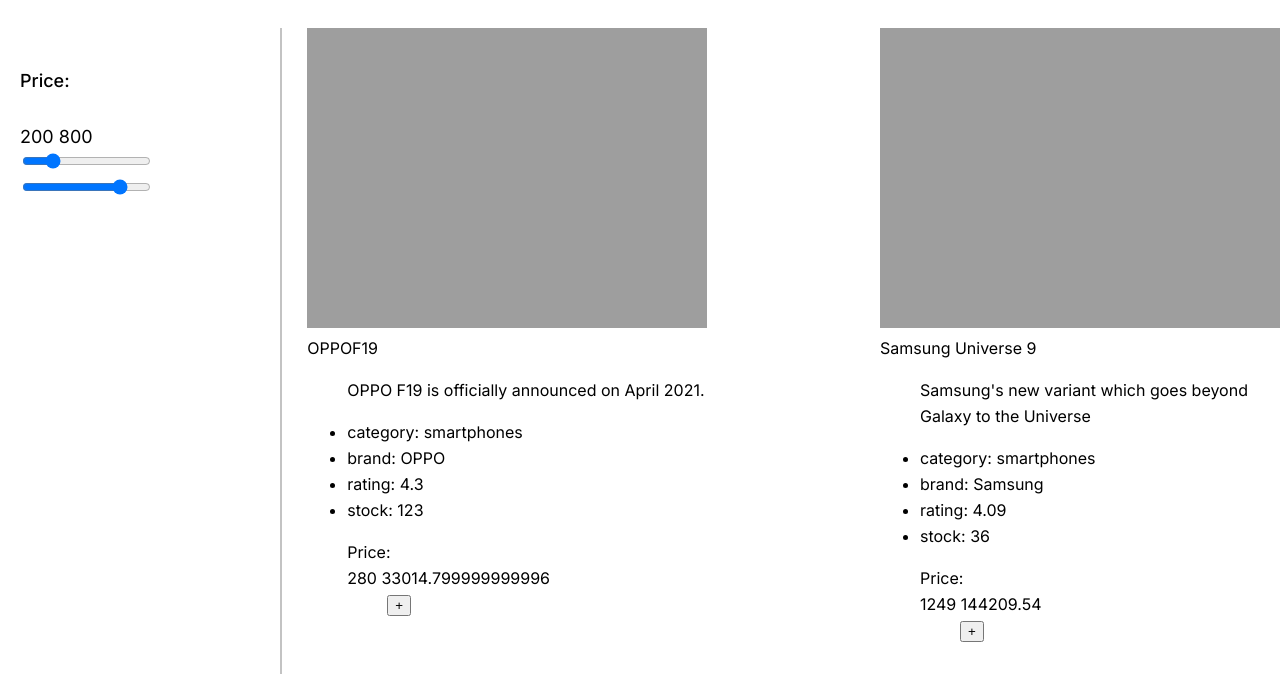
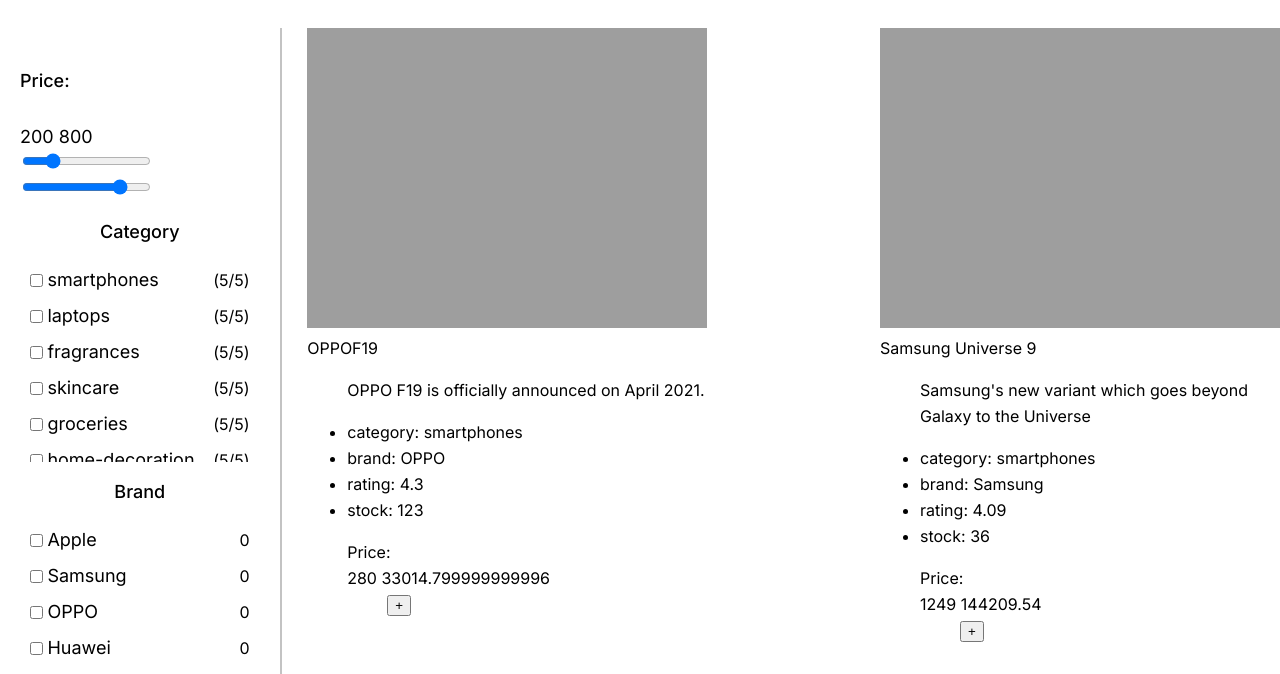
Before and after one commit to senyavitrazov/online-store, a website built with webpack: page src/index.html in a window 1280 px wide. Shown: the part 120-794 px from the top of the page. Built offline with nearby package versions, Linux system fonts and the light colour scheme; files whose address does not match are found by name.

Commit message:
feat:add checkbox filter prototype

```diff
--- a/src/index.html
+++ b/src/index.html
@@ -32,6 +32,14 @@
         <span class="filter__title">Price:</span>
         <dual-slider class="filter__slider"></dual-slider>
       </div>
+      <h3 class="checkbox__title">Category</h3>
+      <div class="checkbox-filter category-filter">
+
+      </div>
+      <h3 class="checkbox__title">Brand</h3>
+      <div class="checkbox-filter brand-filter">
+
+      </div>
     </div>
     <div class="product-list">
       <product-card src="3"></product-card>
@@ -41,7 +49,7 @@
       <product-card src="16"></product-card>
       <product-card src="7"></product-card>
       <product-card src="9"></product-card>
-      <product-card src="9"></product-card>
+      <product-card src="10"></product-card>
     </div>
   </div>
   </main>
--- a/src/index.ts
+++ b/src/index.ts
@@ -1,5 +1,8 @@
 import { DualSlider } from './ts/dual-slider';
 import { ProductCard } from './ts/product-card';
-
+import { Checkbox } from './ts/checkbox-filter';
 window.customElements.define('dual-slider', DualSlider);
 window.customElements.define('product-card', ProductCard);
+const checkbox = new Checkbox();
+checkbox.drawcheckboxCategories();
+checkbox.drawcheckboxBrand();
--- a/src/sass/layouts/_filters.scss
+++ b/src/sass/layouts/_filters.scss
@@ -18,5 +18,47 @@
   }
 }
 
+.checkbox__title {
+  text-align: center;
+  @include font(1.8rem, 2rem, 500);
+  margin-top: 20px;
+}
+
+.checkbox-filter {
+  display: flex;
+  width: 100%;
+  flex-direction: column;
+  margin-top: 20px;
+  height: 200px;
+  overflow-x: hidden;
+
+  .checkbox-input {
+    display: flex;
+    width: 100%;
+    align-items: center;
+    gap: 2%;
+    padding: 5px 10px;
+    accent-color: red;
+
+    .filter-label {
+      @include font(1.8rem, 1rem, 400);
+    }
+
+    .filtered-value {
+      margin-left: auto;
+    }
+  }
+}
+
+.checkbox-filter::-webkit-scrollbar {
+  width: 6px;
+  border-radius: 8px;
+}
+
+.checkbox-filter::-webkit-scrollbar-thumb {
+  border-radius: 8px;
+  background: red;
+}
+
 .price-filter {
 }
--- /dev/null
+++ b/src/ts/checkbox-filter.ts
@@ -0,0 +1,50 @@
+import dataExample from '../assets/data-exapmle.json';
+import { Product } from './product-card';
+
+export class Checkbox {
+  drawcheckboxCategories(): void {
+    const items: Array<Product> = dataExample.products;
+    const categories = new Set();
+    items.forEach(item => categories.add(item.category));
+    const catarray:Array<string> = <Array<string>>Array.from(categories);
+    const fragment: DocumentFragment = document.createDocumentFragment();
+    const template: HTMLTemplateElement = document.createElement('template');
+    const checkboxElement: HTMLDivElement = <HTMLDivElement>document.querySelector('.category-filter');
+    catarray.forEach((item: string): void => {
+      template.innerHTML = `<form class="checkbox-input">
+      <input id="${item}" name="category-input" type="checkbox">
+      <label for="${item}" class="filter-label"></label>
+      <span class="filtered-value">(5/5)</span>
+      </form>`;
+      const checkboxClone: HTMLElement = <HTMLElement>template?.content.cloneNode(true);
+      const checkboxTitle = <HTMLElement>checkboxClone.querySelector('.filter-label');
+      if (checkboxTitle) checkboxTitle.textContent = `${item}`;
+      fragment.append(checkboxClone);
+    });
+    if (checkboxElement) checkboxElement.innerHTML = '';
+    checkboxElement?.appendChild(fragment);
+  }
+
+  drawcheckboxBrand(): void {
+    const items: Array<Product> = dataExample.products;
+    const categories = new Set();
+    items.forEach(item => categories.add(item.brand));
+    const catarray = <Array<string>>Array.from(categories);
+    const fragment: DocumentFragment = document.createDocumentFragment();
+    const template: HTMLTemplateElement = document.createElement('template');
+    const checkboxElement: HTMLDivElement = <HTMLDivElement>document.querySelector('.brand-filter');
+    catarray.forEach((item: string): void => {
+      template.innerHTML = `<form class="checkbox-input">
+        <input id="${item}" name="brand-input" type="checkbox">
+        <label for="${item}" class="filter-label"></label>
+        <span class="filtered-value">0</span>
+        </form>`;
+      const checkboxClone: HTMLElement = <HTMLElement>template?.content.cloneNode(true);
+      const checkboxTitle = <HTMLElement>checkboxClone.querySelector('.filter-label');
+      if (checkboxTitle) checkboxTitle.textContent = `${item}`;
+      fragment.append(checkboxClone);
+    });
+    if (checkboxElement) checkboxElement.innerHTML = '';
+    checkboxElement?.appendChild(fragment);
+  }
+}
--- a/src/ts/product-card.ts
+++ b/src/ts/product-card.ts
@@ -1,7 +1,7 @@
 import styles from '../sass/components/card.styles.scss';
 import dataExample from '../assets/data-exapmle.json';
 
-type Product = {
+ export type Product = {
   id: number;
   title: string;
   description: string;
```
